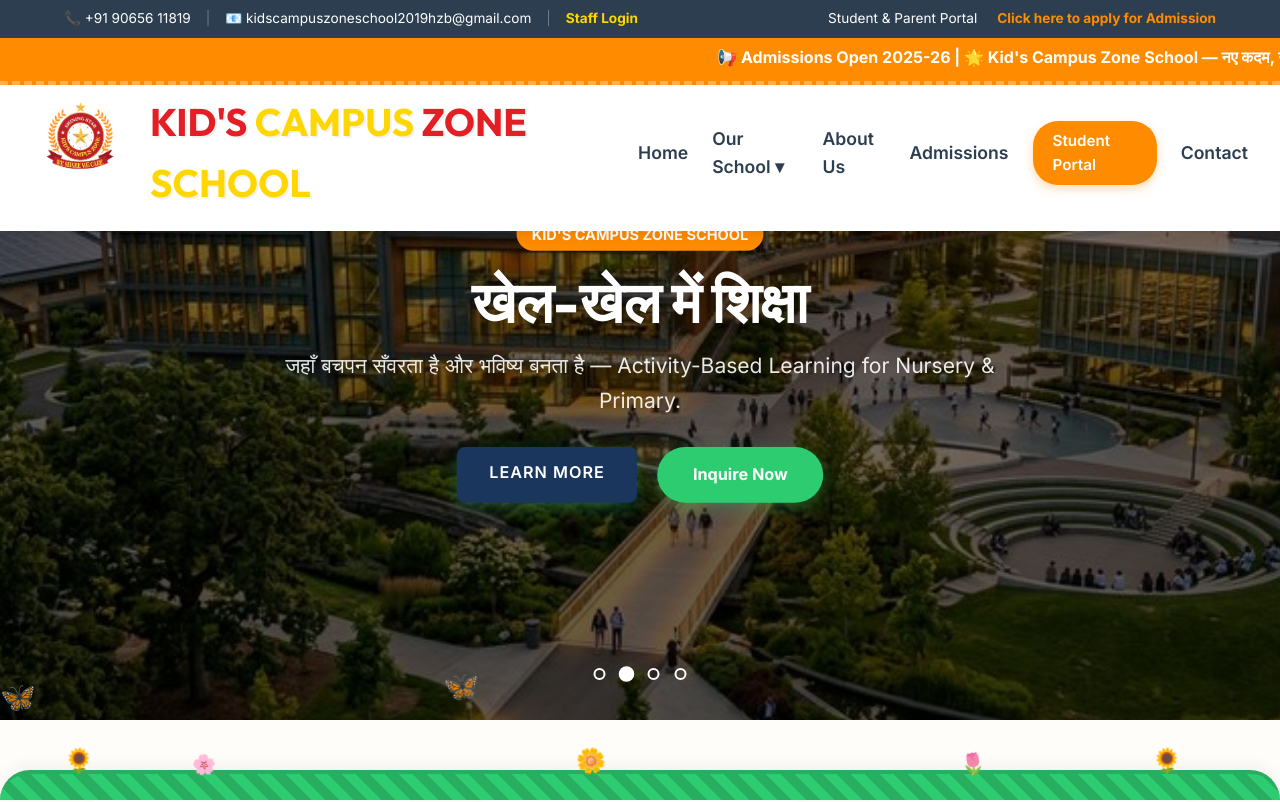
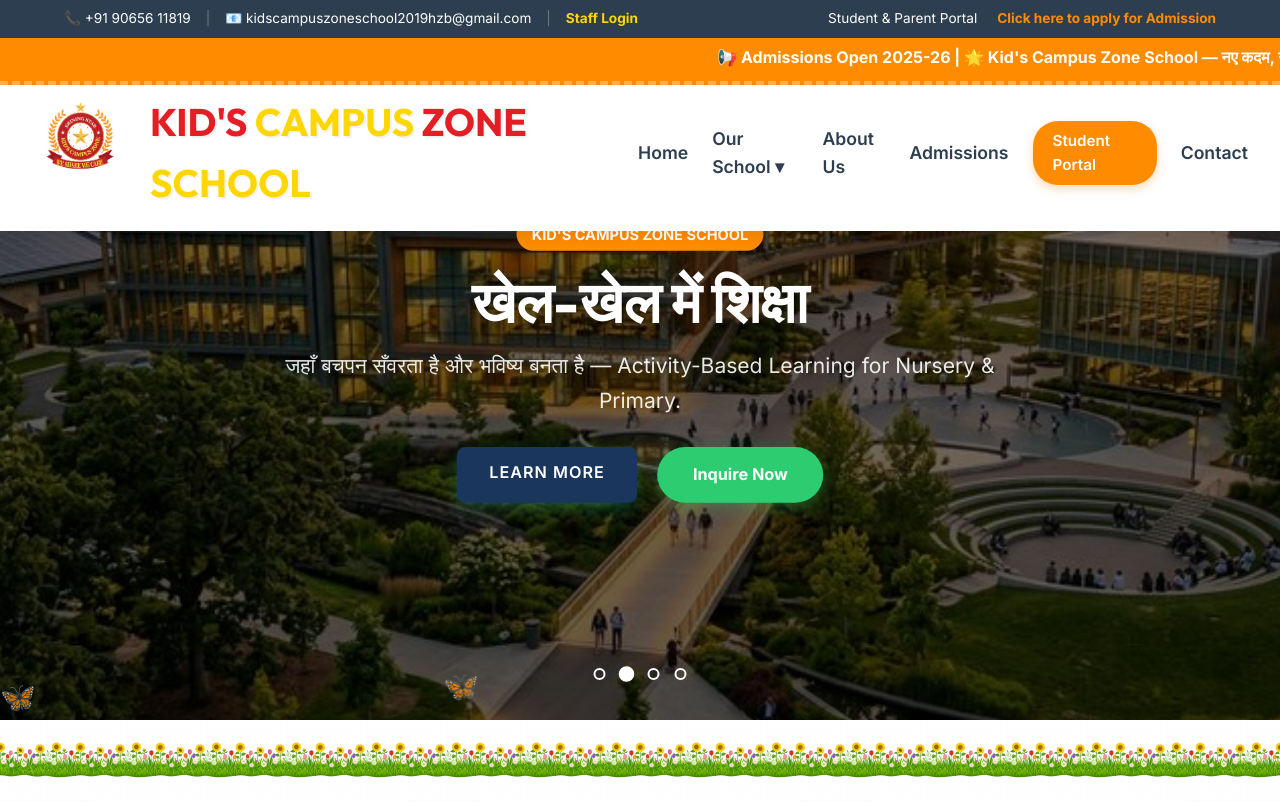
Before and after one commit to RubyGupta-tech/school-website, a React (Vite) app in the folder school-website/: page / in a window 1280 px wide. Shown: the top 802 px of the page. Built offline with nearby package versions, Linux system fonts and the light colour scheme.

Commit message:
Upgrade footer decoration to high-quality 'real-type' illustrations

```diff
--- a/school-website/src/components/BottomDecoration.css
+++ b/school-website/src/components/BottomDecoration.css
@@ -3,8 +3,9 @@
   bottom: 0;
   left: 0;
   width: 100%;
-  height: 60px;
+  height: 100px;
   pointer-events: none;
+
   z-index: 999;
   display: flex;
   align-items: flex-end;
@@ -13,21 +14,19 @@
 
 .grass-container {
   width: 100%;
-  height: 30px;
-  background:
-    repeating-linear-gradient(45deg, #2ecc71, #2ecc71 10px, #27ae60 10px, #27ae60 20px);
-  border-top: 4px solid #27ae60;
-  border-radius: 40px 40px 0 0;
+  height: 80px; /* Increased to show illustration */
+  background: url('/footer-grass.png');
+  background-size: contain;
+  background-repeat: repeat-x;
+  background-position: bottom;
   position: relative;
-  box-shadow: 0 -5px 15px rgba(0,0,0,0.05);
+  mix-blend-mode: multiply; /* Blends white background into page */
 }
 
 .flower {
-  position: absolute;
-  font-size: 1.5rem;
-  bottom: 20px;
-  animation: sway 3s ease-in-out infinite alternate;
+  display: none; /* Hide old emojis */
 }
+
 
 @keyframes sway {
   from { transform: rotate(-5deg); }
```
Also changed, not shown: school-website/public/footer-grass.png (added).
